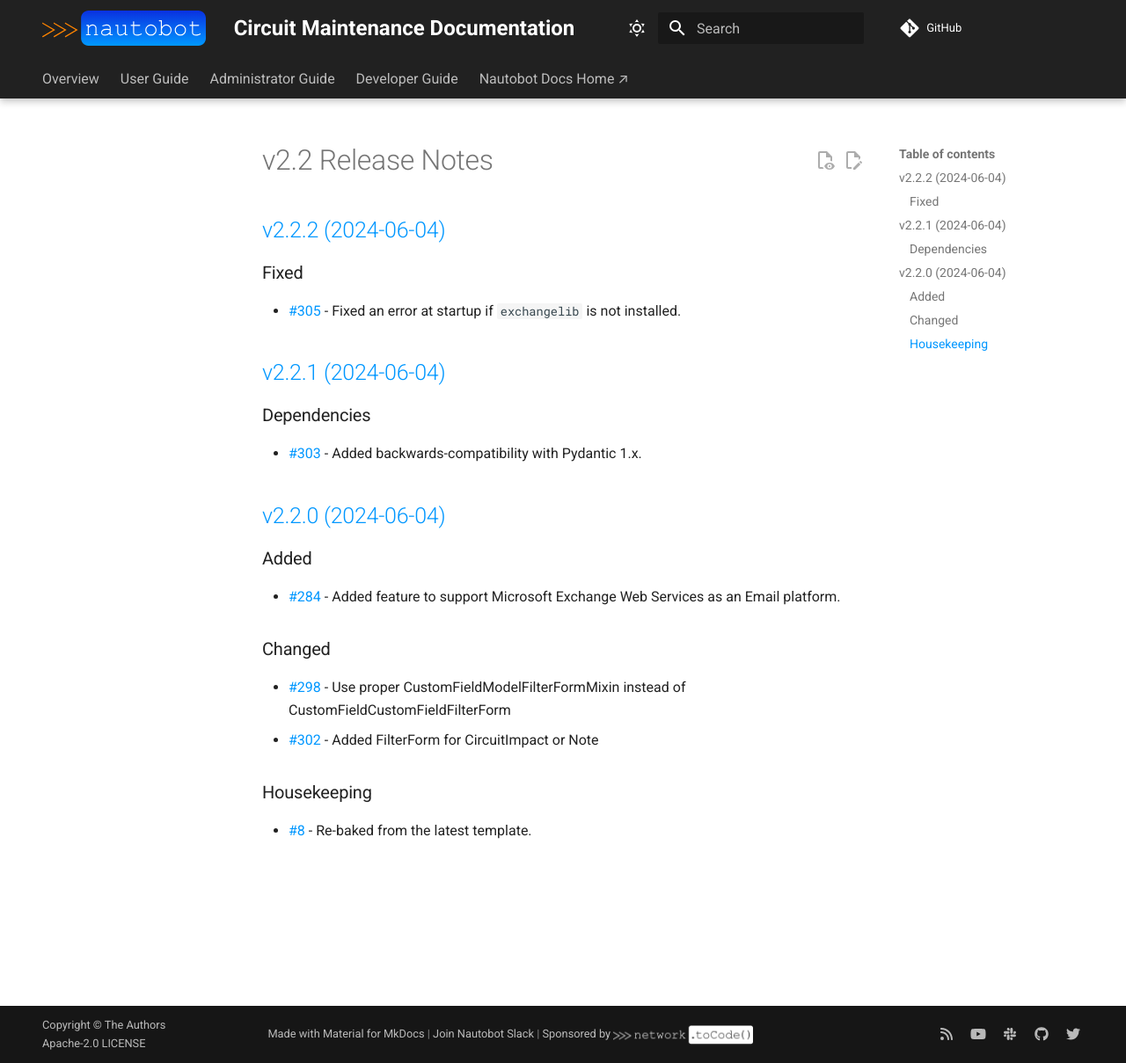
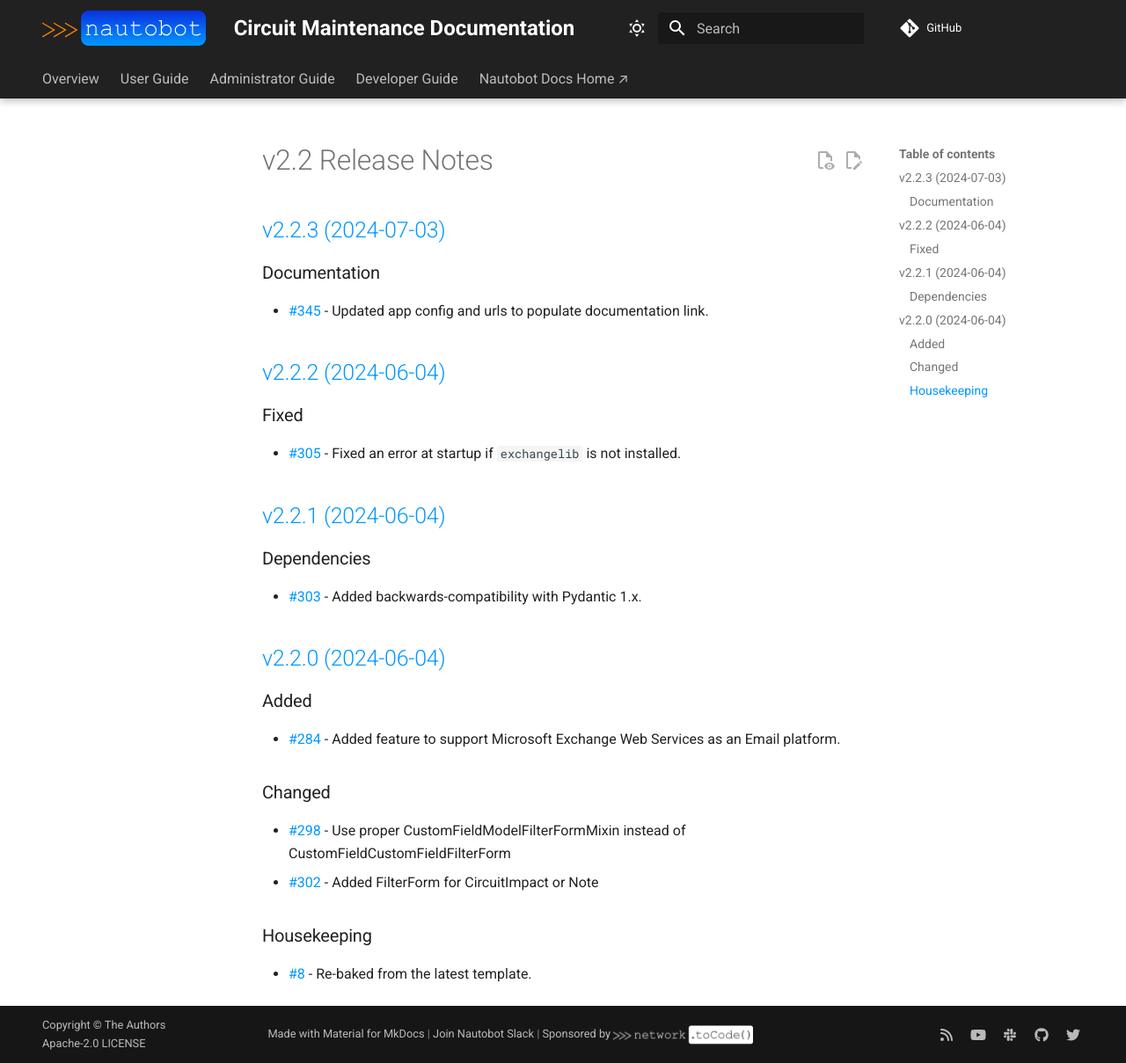
Before and after one commit to nautobot/nautobot-app-circuit-maintenance, an MkDocs documentation site: the page built from docs/admin/release_notes/version_2.2.md, in a window 1280 px wide and 1209 px high. Shown: the whole window at 88% size. Built offline with MkDocs 1.6.1 and Material for MkDocs 9.7.7, drawn with Linux system fonts in a browser that asks for light colours; comment, search, counter and statistics services are not loaded.

Commit message:
Runs towncrier.

```diff
--- a/docs/admin/release_notes/version_2.2.md
+++ b/docs/admin/release_notes/version_2.2.md
@@ -1,6 +1,14 @@
 # v2.2 Release Notes
 
 <!-- towncrier release notes start -->
+
+## [v2.2.3 (2024-07-03)](https://github.com/nautobot/nautobot-app-circuit-maintenance/releases/tag/v2.2.3)
+
+### Documentation
+
+- [#345](https://github.com/nautobot/nautobot-app-circuit-maintenance/issues/345) - Updated app config and urls to populate documentation link.
+
+
 ## [v2.2.2 (2024-06-04)](https://github.com/nautobot/nautobot-app-circuit-maintenance/releases/tag/v2.2.2)
 
 ### Fixed
```
Also changed, not shown: 1 other file.
